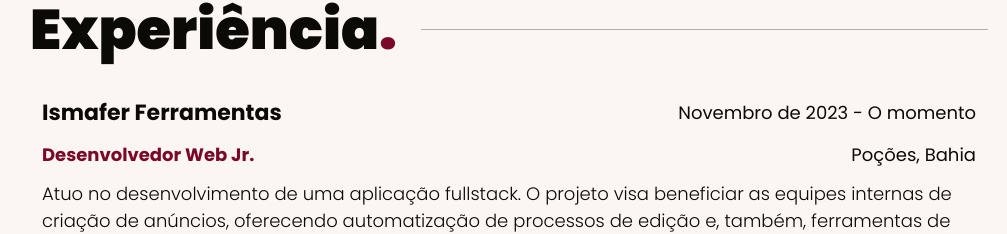
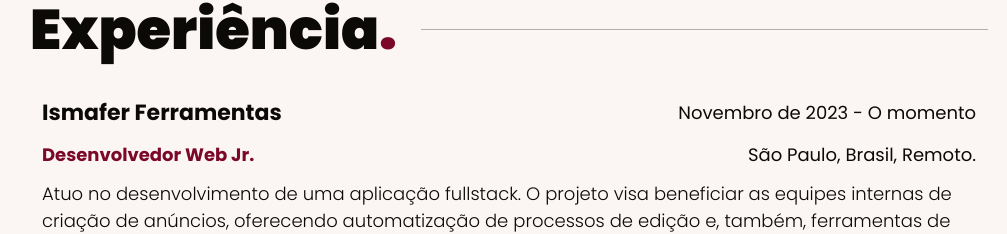
Before and after one commit to omatheusant/steam-portfolio-typescript, a Next.js app: page / in a window 1280 px wide. Shown: the part 2704-2938 px from the top of the page, without its empty margins (161-1168 px from the left). Built offline with nearby package versions, Linux system fonts and the light colour scheme.

Commit message:
Update Experience.tsx

```diff
--- a/components/home/experience/Experience.tsx
+++ b/components/home/experience/Experience.tsx
@@ -17,7 +17,7 @@ const experience = [
     title: "Ismafer Ferramentas",
     position: "Desenvolvedor Web Jr.",
     time: "Novembro de 2023 - O momento",
-    location: "Poções, Bahia",
+    location: "São Paulo, Brasil, Remoto.",
     description:
       "Atuo no desenvolvimento de uma aplicação fullstack. O projeto visa beneficiar as equipes internas de criação de anúncios, oferecendo automatização de processos de edição e, também, ferramentas de manipulação de imagens. O que proporcionou um aumento gradual na velocidade de criação de novos anúncios para as plataformas de venda digitais.",
     tech: [
```
